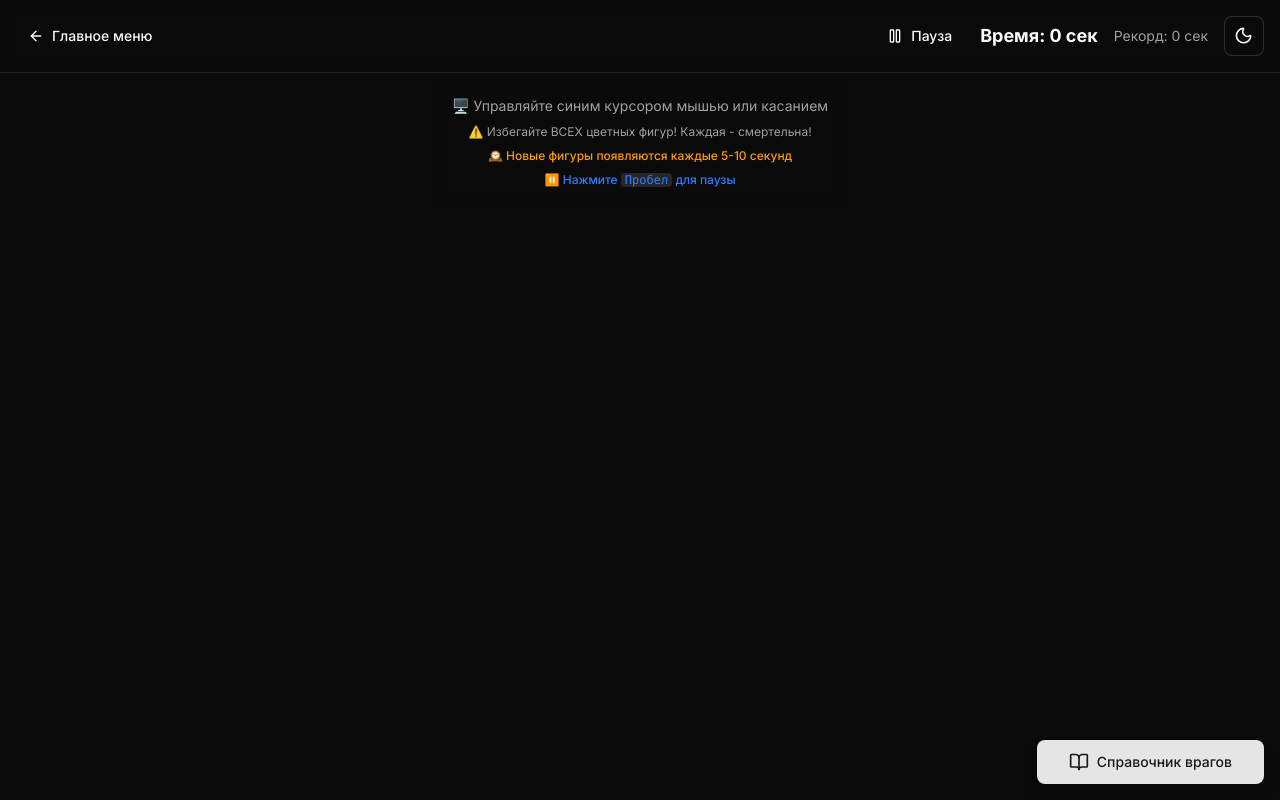
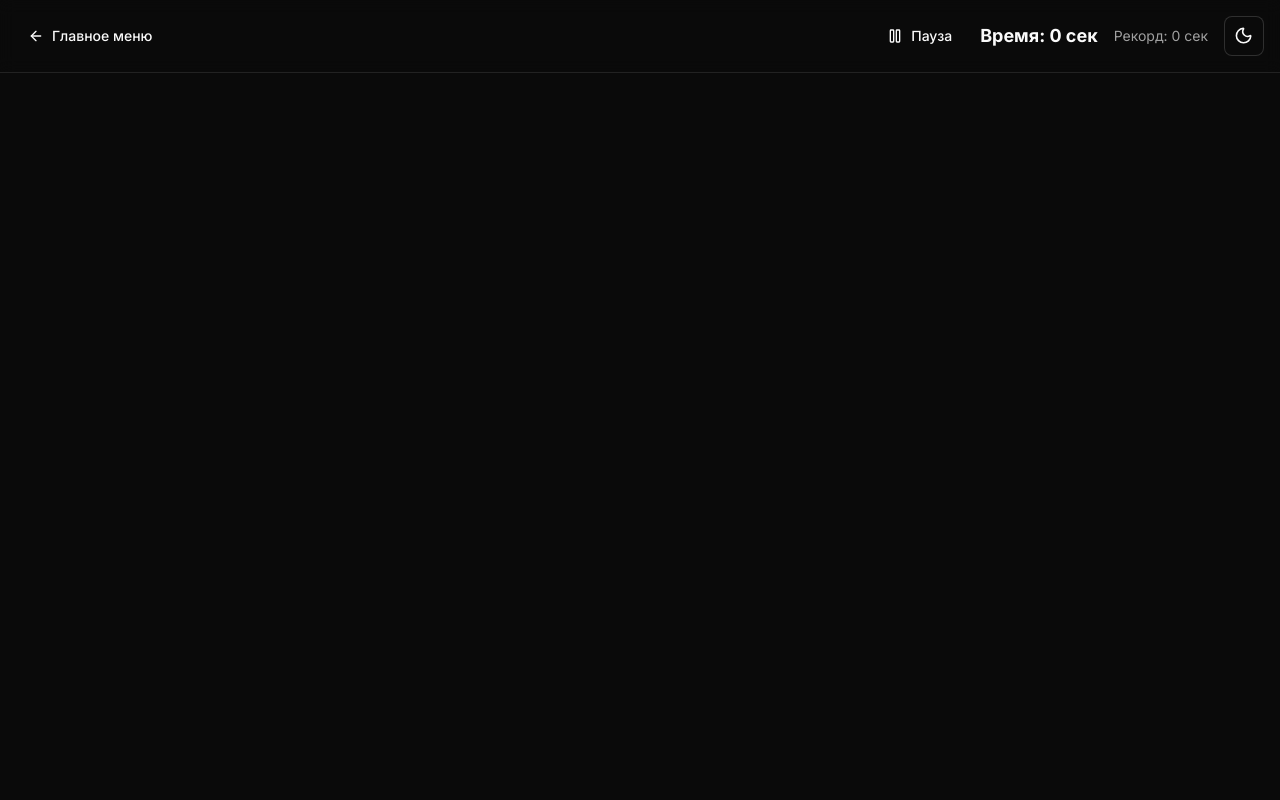
Before and after one commit to lololoevish/dodge-game, a Next.js app: page /game in a window 1280 px wide. Built offline with nearby package versions, Linux system fonts and the light colour scheme.

Commit message:
Remove enemy guide and instructions overlay during gameplay for cleaner UI

```diff
--- a/src/app/game/page.tsx
+++ b/src/app/game/page.tsx
@@ -5,7 +5,6 @@ import { Button } from "@/components/ui/button"
 import { ThemeToggle } from "@/components/theme-toggle"
 import { GameCanvas } from "@/components/game/GameCanvas"
 import { GameOverScreen } from "@/components/game/GameOverScreen"
-import { EnemyGuide } from "@/components/game/EnemyGuide"
 import { EnemyNotificationsContainer } from "@/components/game/EnemyNotification"
 import { ArrowLeft, Pause, Play } from "lucide-react"
 import { useRouter } from "next/navigation"
@@ -211,32 +210,10 @@ export default function GamePage() {
             </div>
           )}
 
-          {/* Инструкции - плавающие поверх игры */}
-          <div className="absolute top-20 left-1/2 transform -translate-x-1/2 z-10 text-center space-y-2 bg-background/60 backdrop-blur-sm rounded-lg p-4 max-w-md">
-            <p className="text-sm text-muted-foreground">
-              🖥️ Управляйте синим курсором мышью или касанием
-            </p>
-            <p className="text-xs text-muted-foreground">
-              ⚠️ Избегайте ВСЕХ цветных фигур! Каждая - смертельна!
-            </p>
-            <p className="text-xs text-amber-500 font-medium">
-              🕰️ Новые фигуры появляются каждые 5-10 секунд
-            </p>
-            <p className="text-xs text-blue-500 font-medium">
-              ⏸️ Нажмите <kbd className="px-1 bg-muted rounded text-xs">Пробел</kbd> для паузы
-            </p>
-          </div>
-
           {/* Уведомления о новых врагах */}
           <EnemyNotificationsContainer
             newEnemies={newEnemies}
             onDismiss={handleDismissNotification}
-          />
-
-          {/* Справочник врагов */}
-          <EnemyGuide
-            encounteredEnemies={encounteredEnemies}
-            currentGameTime={score}
           />
 
           <GameCanvas
```
